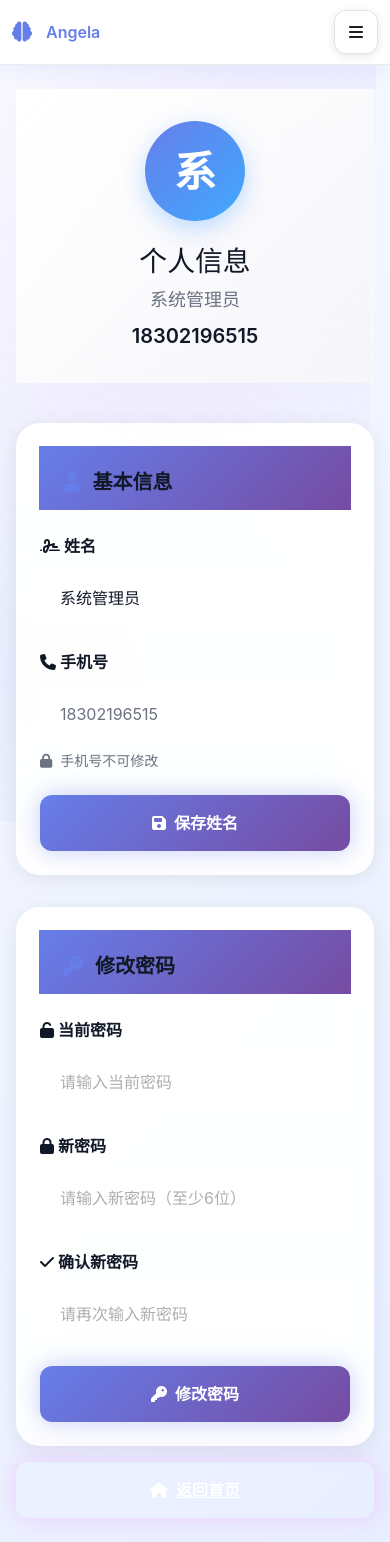
After one commit to iswangheng/IncomeStreamAI, a Flask app: page /profile in a window 390 px wide. The commit adds this page. Run offline with Flask 3, Linux system fonts and the light colour scheme; a user stored in the database is signed in.

Commit message:
Add personal information section and profile editing capabilities
Add a new route `/profile` to display user's name and phone number, and a `/profile/update` route to handle name and password updates via POST requests. Modify navigation to include a "Personal Information" link.

Replit-Commit-Author: Agent
Replit-Commit-Session-Id: a84910fc-48a7-408a-81d7-694445efb325
Replit-Commit-Checkpoint-Type: full_checkpoint
Replit-Commit-Screenshot-Url: https://storage.googleapis.com/screenshot-production-us-central1/60ae0b5a-5bfd-43ab-9ad8-a27cd033e54d/a84910fc-48a7-408a-81d7-694445efb325/kk6S9YZ

```diff
--- a/app.py
+++ b/app.py
@@ -1906,5 +1906,58 @@ def generate_fallback_suggestions(form_data):
         "notes": f"由于{reason}，以上为基础建议。建议您完善关键人物的动机信息后重新分析，可获得更精准的个性化方案。"
     }
 
+@app.route('/profile')
+@login_required
+def user_profile():
+    """普通用户的个人信息页面"""
+    return render_template('user_profile_apple.html')
+
+@app.route('/profile/update', methods=['POST'])
+@login_required
+def update_user_profile():
+    """更新用户个人信息"""
+    try:
+        # 获取表单数据
+        new_name = request.form.get('name', '').strip()
+        action = request.form.get('action')
+
+        if action == 'update_name':
+            # 更新姓名
+            current_user.name = new_name if new_name else None
+            db.session.commit()
+            flash('姓名更新成功', 'success')
+
+        elif action == 'change_password':
+            # 修改密码
+            current_password = request.form.get('current_password', '').strip()
+            new_password = request.form.get('new_password', '').strip()
+            confirm_password = request.form.get('confirm_password', '').strip()
+
+            # 验证当前密码
+            if not current_user.check_password(current_password):
+                flash('当前密码不正确', 'error')
+                return redirect(url_for('user_profile'))
+
+            # 验证新密码
+            if len(new_password) < 6:
+                flash('新密码长度至少6位', 'error')
+                return redirect(url_for('user_profile'))
+
+            if new_password != confirm_password:
+                flash('两次输入的密码不一致', 'error')
+                return redirect(url_for('user_profile'))
+
+            # 更新密码
+            current_user.set_password(new_password)
+            db.session.commit()
+            flash('密码修改成功', 'success')
+
+        return redirect(url_for('user_profile'))
+
+    except Exception as e:
+        app.logger.error(f"Update profile error: {str(e)}")
+        flash('更新失败，请重试', 'error')
+        return redirect(url_for('user_profile'))
+
 if __name__ == '__main__':
     app.run(host='0.0.0.0', port=5000, debug=True)
--- a/templates/components/navigation.html
+++ b/templates/components/navigation.html
@@ -32,6 +32,11 @@
                 <a href="{{ url_for('admin_dashboard') }}" class="dropdown-item">
                     <i class="fas fa-cog"></i>
                     管理中心
+                </a>
+                {% else %}
+                <a href="{{ url_for('user_profile') }}" class="dropdown-item">
+                    <i class="fas fa-user"></i>
+                    个人信息
                 </a>
                 {% endif %}
                 <a href="{{ url_for('logout') }}" class="dropdown-item">
@@ -70,6 +75,11 @@
                         <i class="fas fa-cog"></i>
                         管理中心
                     </a>
+                    {% else %}
+                    <a href="{{ url_for('user_profile') }}" class="dropdown-item" role="menuitem">
+                        <i class="fas fa-user"></i>
+                        个人信息
+                    </a>
                     {% endif %}
                     <a href="{{ url_for('logout') }}" class="dropdown-item logout" role="menuitem">
                         <i class="fas fa-sign-out-alt"></i>
--- /dev/null
+++ b/templates/user_profile_apple.html
@@ -0,0 +1,419 @@
+<!DOCTYPE html>
+<html lang="zh-CN">
+<head>
+    <meta charset="UTF-8">
+    <meta name="viewport" content="width=device-width, initial-scale=1.0">
+    <title>个人信息 - Angela</title>
+
+    <!-- 预加载关键字体 -->
+    <link rel="preconnect" href="https://fonts.googleapis.com">
+    <link rel="preconnect" href="https://fonts.gstatic.com" crossorigin>
+
+    <link href="https://cdn.jsdelivr.net/npm/bootstrap@5.3.0/dist/css/bootstrap.min.css" rel="stylesheet">
+    <link href="https://cdnjs.cloudflare.com/ajax/libs/font-awesome/6.4.0/css/all.min.css" rel="stylesheet">
+
+    <!-- Apple级别设计系统 -->
+    <link href="{{ url_for('static', filename='css/apple-design-system.css') }}" rel="stylesheet">
+    <!-- 未来科幻增强版设计系统 -->
+    <link href="{{ url_for('static', filename='css/future-enhanced-apple.css') }}" rel="stylesheet">
+    <!-- 按钮修复样式 -->
+    <link href="{{ url_for('static', filename='css/button-fix.css') }}" rel="stylesheet">
+    <!-- 用户认证样式 -->
+    <link href="{{ url_for('static', filename='css/auth-styles.css') }}" rel="stylesheet">
+    <!-- 世界一流导航设计 -->
+    <link href="{{ url_for('static', filename='css/navigation-redesign.css') }}" rel="stylesheet">
+    <!-- 用户菜单下拉设计 -->
+    <link href="{{ url_for('static', filename='css/user-menu-dropdown.css') }}" rel="stylesheet">
+    <!-- 导航栏间距修复 - 解决顶部空白问题 -->
+    <link href="{{ url_for('static', filename='css/navigation-spacing-fix.css') }}" rel="stylesheet">
+
+    <style>
+        .profile-main {
+            max-width: 800px;
+            margin: 0 auto;
+            padding: var(--space-8) var(--space-6);
+        }
+
+        .profile-header {
+            text-align: center;
+            margin-bottom: var(--space-10);
+            background: linear-gradient(135deg, var(--color-bg-primary) 0%, rgba(247, 247, 249, 0.8) 100%);
+            padding: var(--space-8);
+            border-radius: var(--radius-3xl);
+            border: 1px solid rgba(var(--color-gray-200-rgb), 0.5);
+        }
+
+        .profile-avatar {
+            width: 100px;
+            height: 100px;
+            border-radius: var(--radius-full);
+            background: linear-gradient(135deg, var(--color-primary), var(--color-primary-light));
+            color: white;
+            display: flex;
+            align-items: center;
+            justify-content: center;
+            font-size: 42px;
+            font-weight: 700;
+            margin: 0 auto var(--space-6);
+            box-shadow: 0 8px 25px rgba(0, 122, 255, 0.25);
+        }
+
+        .profile-info {
+            color: var(--color-text-secondary);
+            font-size: var(--text-lg);
+            margin-bottom: var(--space-2);
+        }
+
+        .profile-phone {
+            color: var(--color-text-primary);
+            font-size: var(--text-xl);
+            font-weight: 600;
+        }
+
+        .profile-sections {
+            display: grid;
+            gap: var(--space-8);
+        }
+
+        .profile-card {
+            background: rgba(255, 255, 255, 0.95);
+            backdrop-filter: blur(20px);
+            border: 1px solid rgba(var(--color-gray-200-rgb), 0.6);
+            border-radius: var(--radius-2xl);
+            padding: var(--space-8);
+            box-shadow: 0 4px 20px rgba(0, 0, 0, 0.08);
+        }
+
+        .card-header {
+            display: flex;
+            align-items: center;
+            gap: var(--space-3);
+            margin-bottom: var(--space-6);
+            padding-bottom: var(--space-4);
+            border-bottom: 1px solid rgba(var(--color-gray-200-rgb), 0.6);
+        }
+
+        .card-header h3 {
+            font-size: var(--text-xl);
+            font-weight: 700;
+            color: var(--color-text-primary);
+            margin: 0;
+        }
+
+        .card-header i {
+            font-size: 20px;
+            color: var(--color-primary);
+        }
+
+        .form-group {
+            margin-bottom: var(--space-6);
+        }
+
+        .form-label {
+            font: var(--font-callout);
+            color: var(--color-text-primary);
+            margin-bottom: var(--space-3);
+            display: block;
+            font-weight: 600;
+        }
+
+        .form-control {
+            width: 100%;
+            padding: var(--space-4) var(--space-5);
+            border: 1px solid rgba(var(--color-gray-300-rgb), 0.8);
+            border-radius: var(--radius-lg);
+            font: var(--font-body);
+            background: var(--color-bg-primary);
+            transition: all 0.3s ease;
+            font-size: var(--text-base);
+        }
+
+        .form-control:focus {
+            outline: none;
+            border-color: var(--color-primary);
+            box-shadow: 0 0 0 4px rgba(0, 122, 255, 0.1);
+            transform: translateY(-1px);
+        }
+
+        .form-control:disabled {
+            background: rgba(var(--color-gray-100-rgb), 0.7);
+            color: var(--color-text-secondary);
+            cursor: not-allowed;
+        }
+
+        .readonly-hint {
+            font-size: var(--text-sm);
+            color: var(--color-text-secondary);
+            margin-top: var(--space-2);
+            display: flex;
+            align-items: center;
+            gap: var(--space-2);
+        }
+
+        .btn-primary {
+            background: linear-gradient(135deg, var(--color-primary), var(--color-primary-light));
+            border: none;
+            color: white;
+            padding: var(--space-4) var(--space-8);
+            border-radius: var(--radius-lg);
+            font: var(--font-callout);
+            font-weight: 600;
+            cursor: pointer;
+            transition: all 0.3s ease;
+            width: 100%;
+            display: flex;
+            align-items: center;
+            justify-content: center;
+            gap: var(--space-2);
+        }
+
+        .btn-primary:hover {
+            transform: translateY(-2px);
+            box-shadow: 0 8px 25px rgba(0, 122, 255, 0.3);
+        }
+
+        .btn-secondary {
+            background: rgba(var(--color-gray-100-rgb), 0.8);
+            border: 1px solid rgba(var(--color-gray-300-rgb), 0.6);
+            color: var(--color-text-primary);
+            padding: var(--space-4) var(--space-8);
+            border-radius: var(--radius-lg);
+            font: var(--font-callout);
+            font-weight: 600;
+            cursor: pointer;
+            transition: all 0.3s ease;
+            width: 100%;
+            margin-top: var(--space-4);
+            display: flex;
+            align-items: center;
+            justify-content: center;
+            gap: var(--space-2);
+        }
+
+        .btn-secondary:hover {
+            background: rgba(var(--color-gray-200-rgb), 0.8);
+            transform: translateY(-1px);
+        }
+
+        .alert {
+            margin-bottom: var(--space-6);
+            padding: var(--space-4) var(--space-5);
+            border-radius: var(--radius-lg);
+            font: var(--font-callout);
+            border: none;
+            display: flex;
+            align-items: center;
+            gap: var(--space-3);
+        }
+
+        .alert-success {
+            background: rgba(52, 199, 89, 0.1);
+            color: var(--color-success);
+            border: 1px solid rgba(52, 199, 89, 0.2);
+        }
+
+        .alert-error {
+            background: rgba(255, 59, 48, 0.1);
+            color: var(--color-error);
+            border: 1px solid rgba(255, 59, 48, 0.2);
+        }
+
+        .password-section {
+            margin-top: var(--space-6);
+            padding-top: var(--space-6);
+            border-top: 1px solid rgba(var(--color-gray-200-rgb), 0.6);
+        }
+
+        @media (max-width: 768px) {
+            .profile-main {
+                padding: var(--space-6) var(--space-4);
+            }
+
+            .profile-card {
+                padding: var(--space-6);
+            }
+        }
+    </style>
+</head>
+<body>
+    <!-- 引用公共导航栏组件 -->
+    {% include 'components/navigation.html' %}
+
+    <!-- 主要内容区域 -->
+    <main class="profile-main">
+        <!-- 个人信息头部 -->
+        <div class="profile-header">
+            <div class="profile-avatar">
+                {{ (current_user.name or current_user.phone)[0] | upper }}
+            </div>
+            <h1 class="profile-title">个人信息</h1>
+            <div class="profile-info">{{ current_user.name or '未设置姓名' }}</div>
+            <div class="profile-phone">{{ current_user.phone }}</div>
+        </div>
+
+        <!-- 消息提示 -->
+        {% with messages = get_flashed_messages(with_categories=true) %}
+            {% if messages %}
+                {% for category, message in messages %}
+                    <div class="alert alert-{{ 'error' if category == 'error' else category }}">
+                        <i class="fas fa-{{ 'exclamation-circle' if category == 'error' else 'check-circle' }}"></i>
+                        {{ message }}
+                    </div>
+                {% endfor %}
+            {% endif %}
+        {% endwith %}
+
+        <!-- 个人信息设置 -->
+        <div class="profile-sections">
+            <!-- 基本信息卡片 -->
+            <div class="profile-card">
+                <div class="card-header">
+                    <i class="fas fa-user"></i>
+                    <h3>基本信息</h3>
+                </div>
+
+                <form method="POST" action="{{ url_for('update_user_profile') }}">
+                    <input type="hidden" name="action" value="update_name">
+
+                    <div class="form-group">
+                        <label for="name" class="form-label">
+                            <i class="fas fa-signature"></i>
+                            姓名
+                        </label>
+                        <input type="text"
+                               id="name"
+                               name="name"
+                               class="form-control"
+                               value="{{ current_user.name or '' }}"
+                               placeholder="请输入您的姓名（可选）">
+                    </div>
+
+                    <div class="form-group">
+                        <label for="phone" class="form-label">
+                            <i class="fas fa-phone"></i>
+                            手机号
+                        </label>
+                        <input type="tel"
+                               id="phone"
+                               name="phone"
+                               class="form-control"
+                               value="{{ current_user.phone }}"
+                               disabled>
+                        <div class="readonly-hint">
+                            <i class="fas fa-lock"></i>
+                            手机号不可修改
+                        </div>
+                    </div>
+
+                    <button type="submit" class="btn-primary">
+                        <i class="fas fa-save"></i>
+                        保存姓名
+                    </button>
+                </form>
+            </div>
+
+            <!-- 密码修改卡片 -->
+            <div class="profile-card">
+                <div class="card-header">
+                    <i class="fas fa-key"></i>
+                    <h3>修改密码</h3>
+                </div>
+
+                <form method="POST" action="{{ url_for('update_user_profile') }}">
+                    <input type="hidden" name="action" value="change_password">
+
+                    <div class="form-group">
+                        <label for="current_password" class="form-label">
+                            <i class="fas fa-unlock"></i>
+                            当前密码
+                        </label>
+                        <input type="password"
+                               id="current_password"
+                               name="current_password"
+                               class="form-control"
+                               placeholder="请输入当前密码"
+                               required>
+                    </div>
+
+                    <div class="form-group">
+                        <label for="new_password" class="form-label">
+                            <i class="fas fa-lock"></i>
+                            新密码
+                        </label>
+                        <input type="password"
+                               id="new_password"
+                               name="new_password"
+                               class="form-control"
+                               placeholder="请输入新密码（至少6位）"
+                               minlength="6"
+                               required>
+                    </div>
+
+                    <div class="form-group">
+                        <label for="confirm_password" class="form-label">
+                            <i class="fas fa-check"></i>
+                            确认新密码
+                        </label>
+                        <input type="password"
+                               id="confirm_password"
+                               name="confirm_password"
+                               class="form-control"
+                               placeholder="请再次输入新密码"
+                               minlength="6"
+                               required>
+                    </div>
+
+                    <button type="submit" class="btn-primary">
+                        <i class="fas fa-key"></i>
+                        修改密码
+                    </button>
+                </form>
+            </div>
+        </div>
+
+        <!-- 返回首页按钮 -->
+        <a href="{{ url_for('index') }}" class="btn-secondary">
+            <i class="fas fa-home"></i>
+            返回首页
+        </a>
+    </main>
+
+    <!-- JavaScript -->
+    <script src="https://cdn.jsdelivr.net/npm/bootstrap@5.3.0/dist/js/bootstrap.bundle.min.js"></script>
+    <script src="{{ url_for('static', filename='js/user-menu.js') }}"></script>
+
+    <!-- 移动端菜单JavaScript -->
+    <script>
+        function toggleMobileMenu() {
+            const dropdown = document.getElementById('mobileDropdown');
+            const backdrop = document.getElementById('mobileBackdrop');
+
+            if (dropdown.classList.contains('show')) {
+                dropdown.classList.remove('show');
+                if (backdrop) backdrop.remove();
+            } else {
+                dropdown.classList.add('show');
+
+                // 创建背景遮罩
+                const backdropDiv = document.createElement('div');
+                backdropDiv.id = 'mobileBackdrop';
+                backdropDiv.className = 'mobile-menu-backdrop';
+                backdropDiv.onclick = () => toggleMobileMenu();
+                document.body.appendChild(backdropDiv);
+            }
+        }
+
+        // 密码确认验证
+        document.getElementById('confirm_password').addEventListener('input', function() {
+            const newPassword = document.getElementById('new_password').value;
+            const confirmPassword = this.value;
+
+            if (confirmPassword && newPassword !== confirmPassword) {
+                this.setCustomValidity('两次输入的密码不一致');
+            } else {
+                this.setCustomValidity('');
+            }
+        });
+    </script>
+</body>
+</html>
```
Also changed, not shown: attached_assets/image_1756006558085.png (added).
